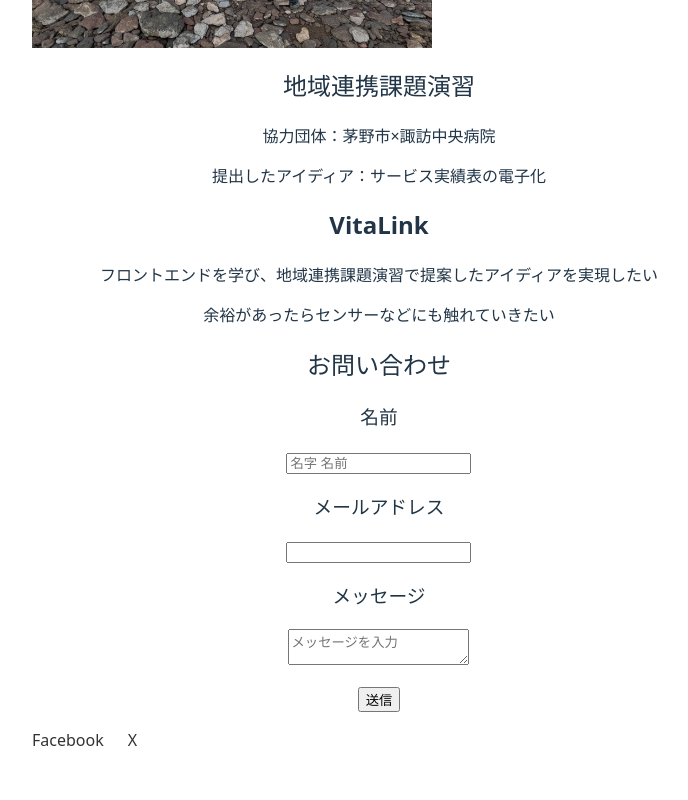
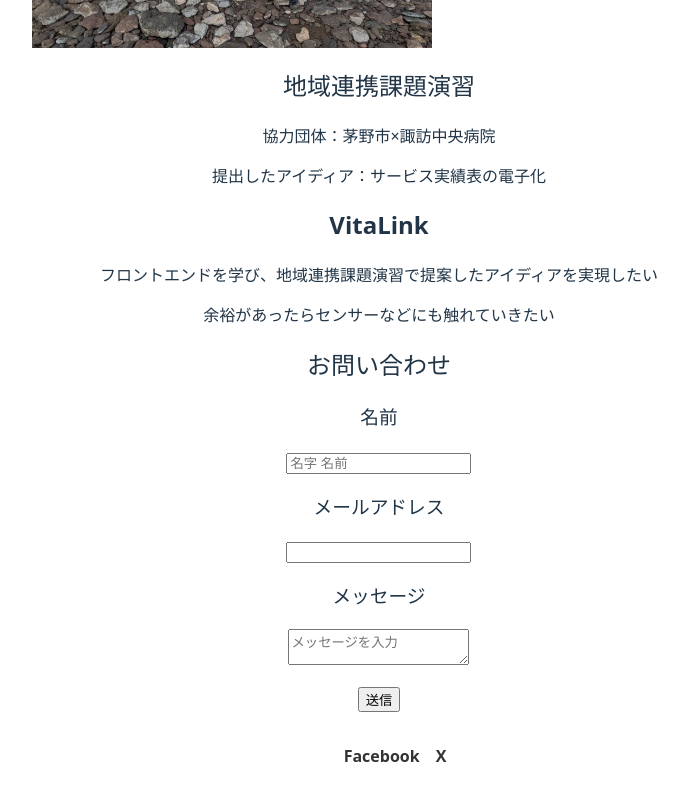
Before and after one commit to SaishoTatsuma/VitaLink_2, a React (Vite) app in the folder react-portfolio/: page / in a window 1280 px wide. Shown: the part 509-1309 px from the top of the page, without its empty margins (261-949 px from the left). Built offline with nearby package versions, Linux system fonts and the light colour scheme.

Commit message:
update footerを中央に表示

```diff
--- a/react-portfolio/src/App.css
+++ b/react-portfolio/src/App.css
@@ -45,3 +45,24 @@ img {
 table th, table td {
   padding: 12px 16px;
 }
+
+.footer {
+  bottom: 0;
+  width: 100%;
+  text-align: center;
+  padding: 1rem;
+}
+
+.footer ul {
+  list-style: none;
+  padding: 0;
+  margin: 0;
+  display: inline-flex;
+  gap: 1rem;
+}
+
+.footer a {
+  text-decoration: none;
+  color: #333;
+  font-weight: bold;
+}
--- a/react-portfolio/src/App.jsx
+++ b/react-portfolio/src/App.jsx
@@ -128,10 +128,12 @@ const ContactForm = () => {
 const Footer = () =>{
   return(
     <>
-    <ul>
-        <li><a href="">Facebook</a></li>
-        <li><a href="">X</a></li>
-    </ul>
+    <div className='footer'>
+      <ul>
+          <li><a href="">Facebook</a></li>
+          <li><a href="">X</a></li>
+      </ul>
+    </div>
     </>
   );
 };
```
